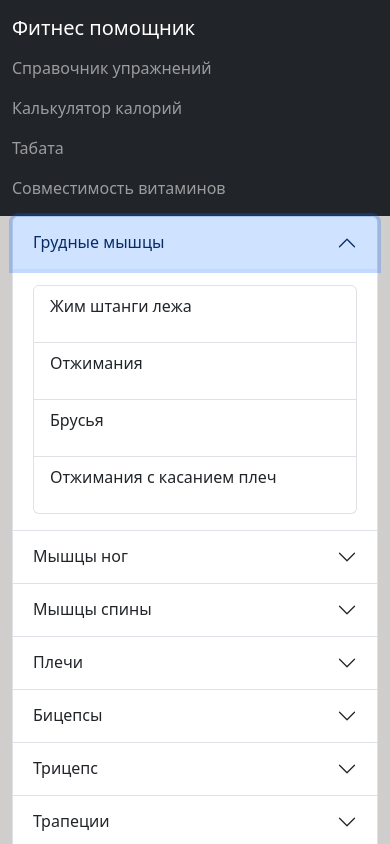
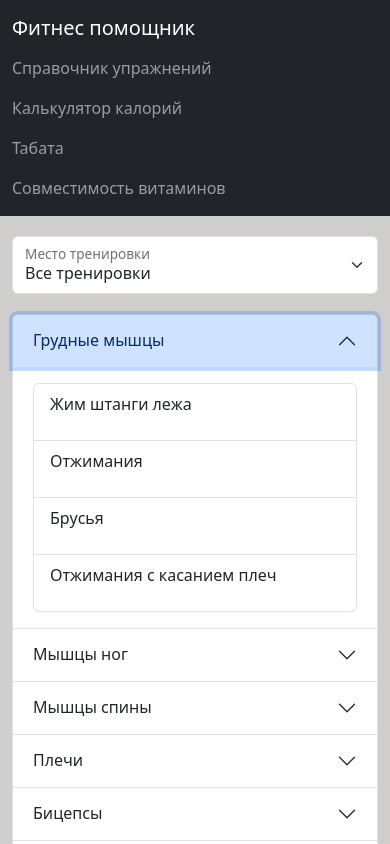
Before and after one commit to belokrylets/fitnessAssistant, a React (Create React App) app: page /exerciseGuide in a window 390 px wide. Both pictures are taken after a click on the button "Грудные мышцы". Shown: the top 844 px of the page. Built offline with nearby package versions, Linux system fonts and the light colour scheme.

Commit message:
в компонент справочник упражнений добавлена фильтрация по месту тренеровок дом/зал

```diff
--- /dev/null
+++ b/src/components/exercises/ExerciseFilter.tsx
@@ -0,0 +1,27 @@
+import { FloatingLabel, Form } from "react-bootstrap";
+import { useDispatch } from "react-redux";
+import { ShowExerciseDescriptionTypes } from "../../types/showExerciseDescription";
+
+
+const ExerciseFilter = () => {
+
+    const dispatch = useDispatch();
+    const handleFilter = (event:any) => {
+dispatch({
+    type: ShowExerciseDescriptionTypes.CHANGE_PLACE,
+    payload: event.target.value
+})
+    }
+
+    return (
+        <FloatingLabel controlId="floatingSelect" label="Место тренировки" onChange={handleFilter}>
+            <Form.Select>
+                <option value='all'>Все тренировки</option>
+                <option value='gym'>Тренировка в зале</option>
+                <option value='home'>Домашняя тренировка</option>
+            </Form.Select>
+        </FloatingLabel>
+    );
+}
+
+export default ExerciseFilter;
--- a/src/components/exercises/ExerciseGuide.tsx
+++ b/src/components/exercises/ExerciseGuide.tsx
@@ -1,7 +1,9 @@
 import { Accordion, Container, ListGroup } from "react-bootstrap";
 import { useDispatch } from "react-redux";
+import { useTypeSelector } from "../../hooks/useTypeSelector";
 import { IExercise, ShowExerciseDescriptionTypes } from "../../types/showExerciseDescription";
 import ExerciseDescription from "./ExerciseDescription";
+import ExerciseFilter from "./ExerciseFilter";
 
 
 const muscleGroups = [
@@ -80,10 +82,11 @@ const muscleGroups = [
 
 const ExerciseGuide = () => {
 
+    const { place } = useTypeSelector(state => state.showExerciseDescription)
+
     const dispatch = useDispatch()
 
     const showDescription = (e: any, description: IExercise) => {
-console.log(description)
         dispatch({
             type: ShowExerciseDescriptionTypes.CHANGE_EXERCISE,
             payload: description
@@ -94,10 +97,33 @@ console.log(description)
         })
     }
 
+    const allPlace = (exercises: any) => (
+        exercises.map((exercise: IExercise) => (
+            <ListGroup.Item className='listExercises' key={exercise.id} onClick={(e) => showDescription(e, exercise)} >
+                <p>{exercise.name}</p>
+            </ListGroup.Item>
+        ))
+    )
+
+    const filterPlace = (exercises: any) => (
+        exercises
+            .filter((exercise: any) => exercise.place === place)
+            .map((exercise: IExercise) => (
+                <ListGroup.Item className='listExercises' key={exercise.id} onClick={(e) => showDescription(e, exercise)} >
+                    <p>{exercise.name}</p>
+                </ListGroup.Item>
+            ))
+    )
+
+
     return (
         <Container fluid="xxl">
             <ExerciseDescription />
-
+            <div className="exercises">
+                <div className="col-2">
+                    <ExerciseFilter />
+                </div>
+                <div className="col-10">
                     <Accordion>
                         {muscleGroups.map(({ id, value, rus, exercises }) => (
                             <Accordion.Item eventKey={value} key={id}>
@@ -105,16 +131,15 @@ console.log(description)
                                 <Accordion.Body>
 
                                     <ListGroup>
-                                {exercises.map((exercise) => (
-                                    <ListGroup.Item className='listExercises' key={exercise.id} onClick={(e) => showDescription(e, exercise)} >
-                                        <p>{exercise.name}</p>
-                                    </ListGroup.Item>
-                                ))}
+                                        {place === 'all' ? allPlace(exercises) : filterPlace(exercises)}
                                     </ListGroup>
                                 </Accordion.Body>
                             </Accordion.Item>
                         ))}
                     </Accordion>
+                </div>
+            </div>
+
         </Container>
     );
 }
--- a/src/index.css
+++ b/src/index.css
@@ -1,15 +1,13 @@
-@media screen and (min-width: 320px) and (max-width: 820px) {
+@media screen and (max-width: 992px) {
   .tabata {
-
     display: flex;
     flex-direction: column;
     align-items: center;
   }
-  .tabata > .col-7{
-
+  .tabata > .col-7 {
     width: 100%;
   }
-  .tabata > .col-5{
+  .tabata > .col-5 {
     margin-top: 30px;
     width: 100%;
   }
@@ -18,10 +16,10 @@
     flex-direction: column;
     align-items: center;
   }
-  .vitamins > .col-7{
+  .vitamins > .col-7 {
     width: 100%;
   }
-  .vitamins > .col-5{
+  .vitamins > .col-5 {
     margin-top: 30px;
     width: 100%;
   }
@@ -31,13 +29,25 @@
     flex-direction: column;
     align-items: center;
   }
-  .calorieCalculator > .col-7{
+  .calorieCalculator > .col-7 {
     width: 100%;
   }
-  .calorieCalculator > .col-5{
+  .calorieCalculator > .col-5 {
     margin: 30px 0;
     width: 100%;
   }
+  .exercises {
+    display: flex;
+    flex-direction: column;
+    margin: 20px 0;
+  }
+  .exercises > .col-10 {
+   width: 100%;
+   margin: 20px 0 0 0;
+  }
+  .exercises > .col-2 {
+    width: 100%;
+   }
 }
 
 #root {
@@ -73,7 +83,6 @@ footer {
 .tabata {
   display: flex;
   justify-content: center;
-
 }
 
 .settingTimer {
@@ -93,6 +102,9 @@ footer {
   border-radius: 100%;
 }
 
+.exercises {
+  display: flex;
+}
 .listExercises {
   cursor: pointer;
 }
@@ -132,7 +144,7 @@ footer {
   text-align: center;
 }
 
-.timer{
+.timer {
   display: flex;
   justify-content: center;
   align-items: center;
@@ -162,13 +174,12 @@ footer {
   border: 2px solid #0f0f0f;
   border-radius: 100%;
 }
-.runningTimer{
+.runningTimer {
   display: flex;
   flex-direction: column;
   align-items: center;
-
 }
-.roundsLeft{
+.roundsLeft {
   display: flex;
   flex-direction: column;
   align-items: center;
--- a/src/store/showExerciseDescriptionReduser.ts
+++ b/src/store/showExerciseDescriptionReduser.ts
@@ -2,21 +2,24 @@ import { IShowExerciseDescription, ShowExerciseDescription, ShowExerciseDescript
 
 const defaultState: IShowExerciseDescription = {
     showExerciseDescription: false,
+    place: 'all',
     exercise: {
         name: '',
         description: '',
         img: '',
-    }
+    },
 }
 
-export const showExerciseDescriptionReduser = (state = defaultState, action: ShowExerciseDescription):IShowExerciseDescription => {
+export const showExerciseDescriptionReduser = (state = defaultState, action: ShowExerciseDescription): IShowExerciseDescription => {
     switch (action.type) {
         case ShowExerciseDescriptionTypes.SHOW_DESCRIPTION:
-            return {...state, showExerciseDescription: !state.showExerciseDescription};
+            return { ...state, showExerciseDescription: !state.showExerciseDescription };
         case ShowExerciseDescriptionTypes.CHANGE_EXERCISE:
-            return {...state, exercise: action.payload};
+            return { ...state, exercise: action.payload };
         case ShowExerciseDescriptionTypes.RESET_EXERCISE:
-            return {...state, exercise: defaultState.exercise}
+            return { ...state, exercise: defaultState.exercise }
+        case ShowExerciseDescriptionTypes.CHANGE_PLACE:
+            return { ...state, place: action.payload }
         default:
             return state;
     }
--- a/src/types/showExerciseDescription.ts
+++ b/src/types/showExerciseDescription.ts
@@ -7,12 +7,14 @@ export interface IExercise {
 export interface IShowExerciseDescription {
     showExerciseDescription: boolean;
     exercise: IExercise;
+    place: string;
 }
 
 export enum ShowExerciseDescriptionTypes {
     SHOW_DESCRIPTION = 'SHOW_DESCRIPTION',
     CHANGE_EXERCISE = 'CHANGE_EXERCISE',
     RESET_EXERCISE = 'RESET_EXERCISE0',
+    CHANGE_PLACE = 'CHANGE_PLACE',
 }
 
 interface ShowExerciseDescriptionAction {
@@ -27,5 +29,9 @@ interface ChangeExerciseAction {
 interface ResetExerciseAction {
     type: ShowExerciseDescriptionTypes.RESET_EXERCISE,
 }
+interface ChangePlaceAction {
+    type: ShowExerciseDescriptionTypes.CHANGE_PLACE,
+    payload: string;
+}
 
-export type ShowExerciseDescription = ShowExerciseDescriptionAction | ChangeExerciseAction | ResetExerciseAction;
+export type ShowExerciseDescription = ShowExerciseDescriptionAction | ChangeExerciseAction | ResetExerciseAction | ChangePlaceAction;
```
Lines whose indentation alone changed are shown as unchanged.
